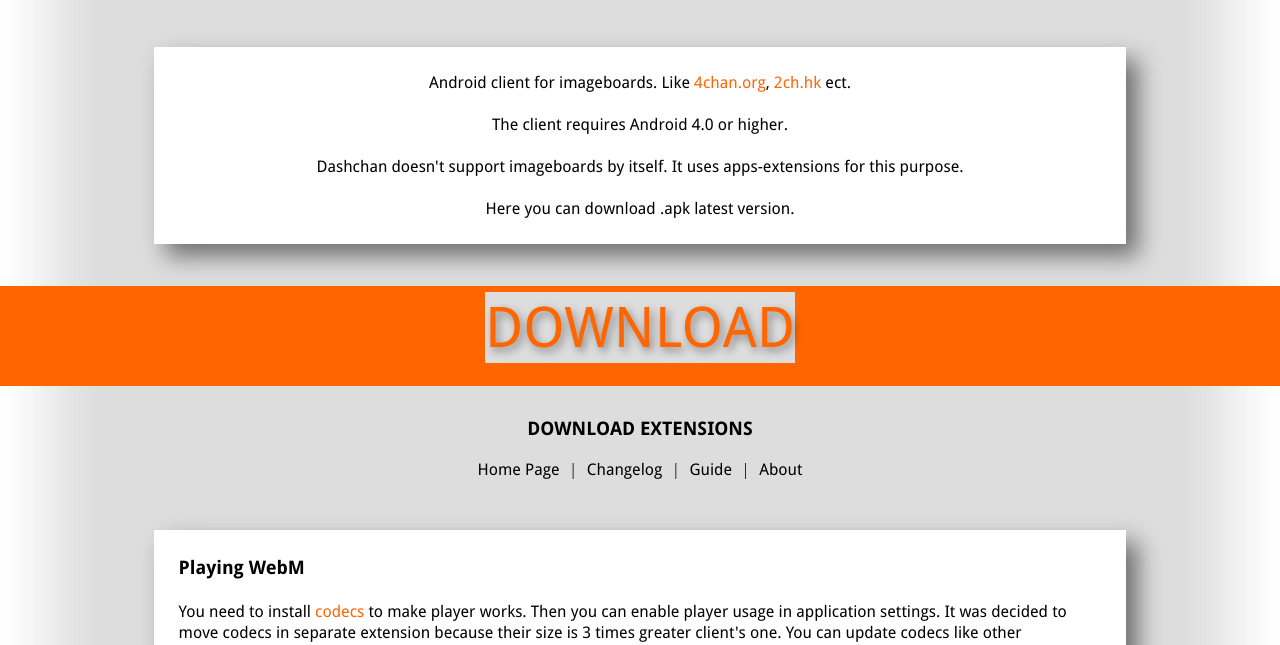
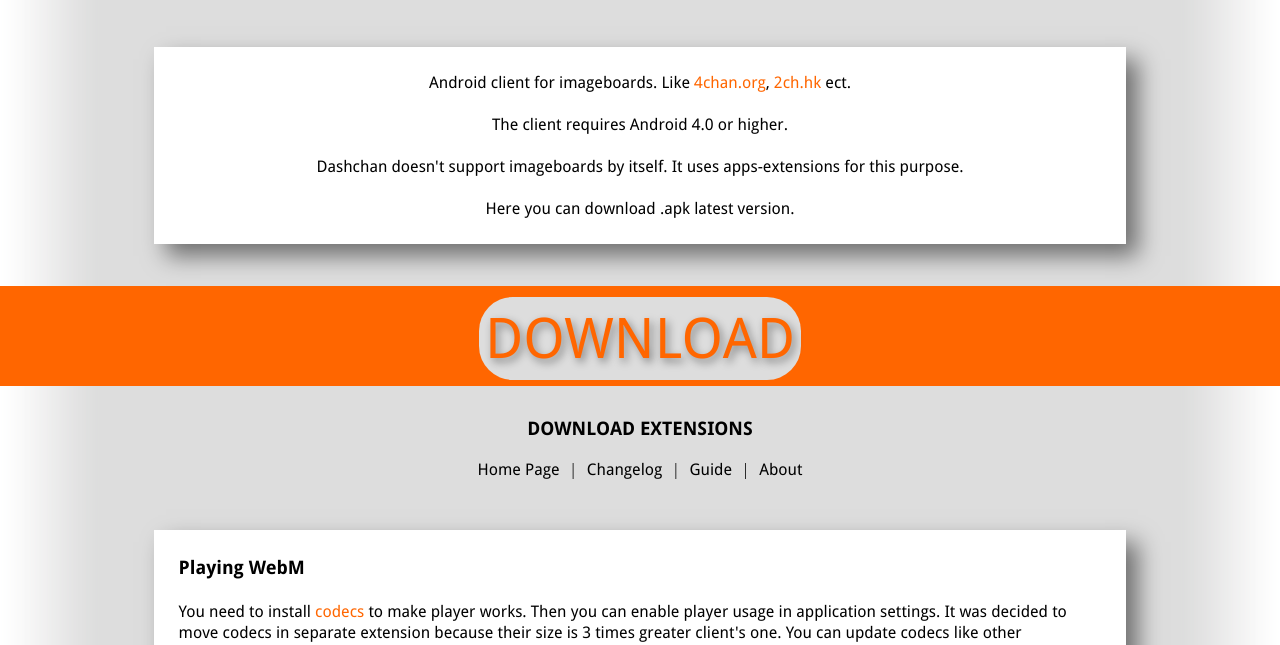
Before and after one commit to DAPTYX/daptyx.github.io, a plain HTML site: page index.html in a window 1280 px wide. Shown: the part 148-793 px from the top of the page. Drawn offline with Linux system fonts and the light colour scheme.

Commit message:
Update 1.css

```diff
--- a/1.css
+++ b/1.css
@@ -38,16 +38,14 @@ h {
 	text-decoration: none;
 	color: black
 }
-#buton{
-position: relative;
-padding: 6;
-border-radius: 34px;
-}
 #buton a{
 color: #ff6600;
+border-radius: 34px;
 background: #dddddd;
+padding: 6;
 transition: 1.2s linear;
 font-size: 42pt;
+position: relative;
 top: 0.3em;
 text-shadow: 3px 4px 8px rgba(0,0,0,0.4)
 }
```
